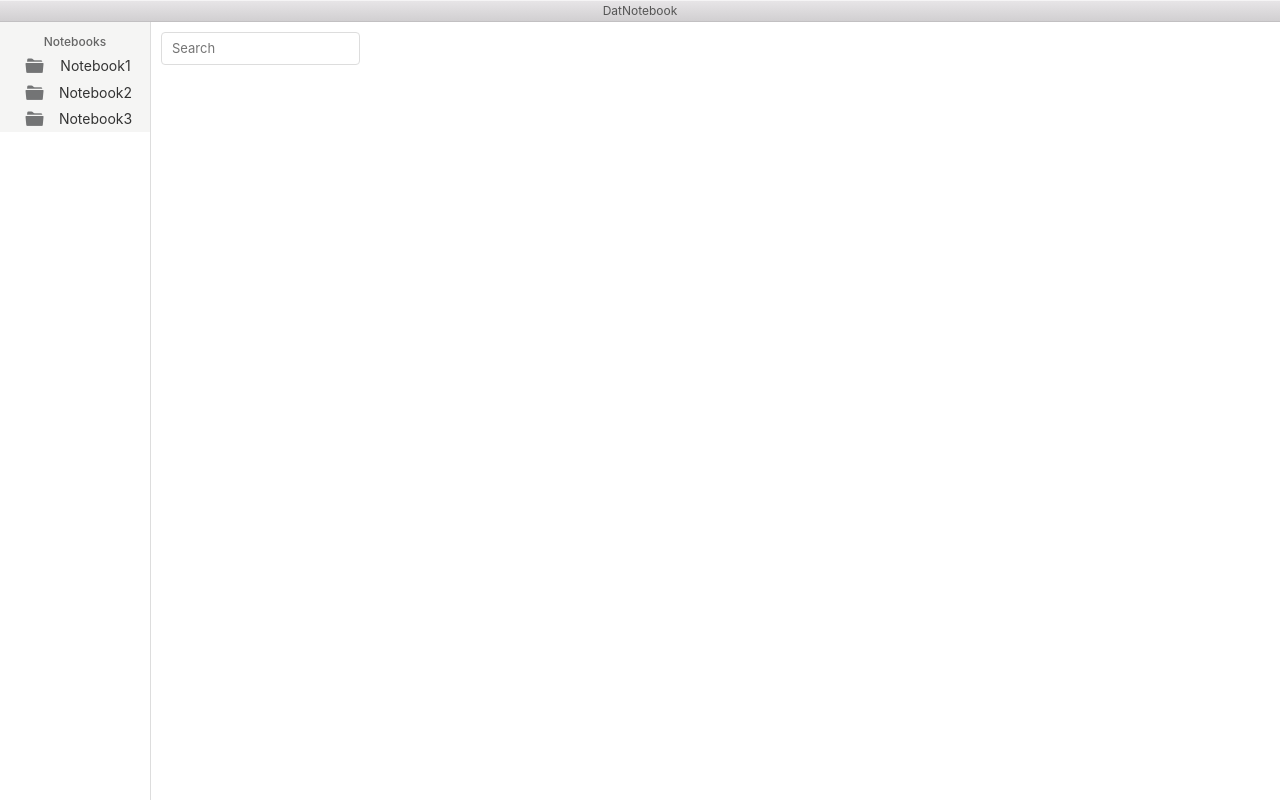
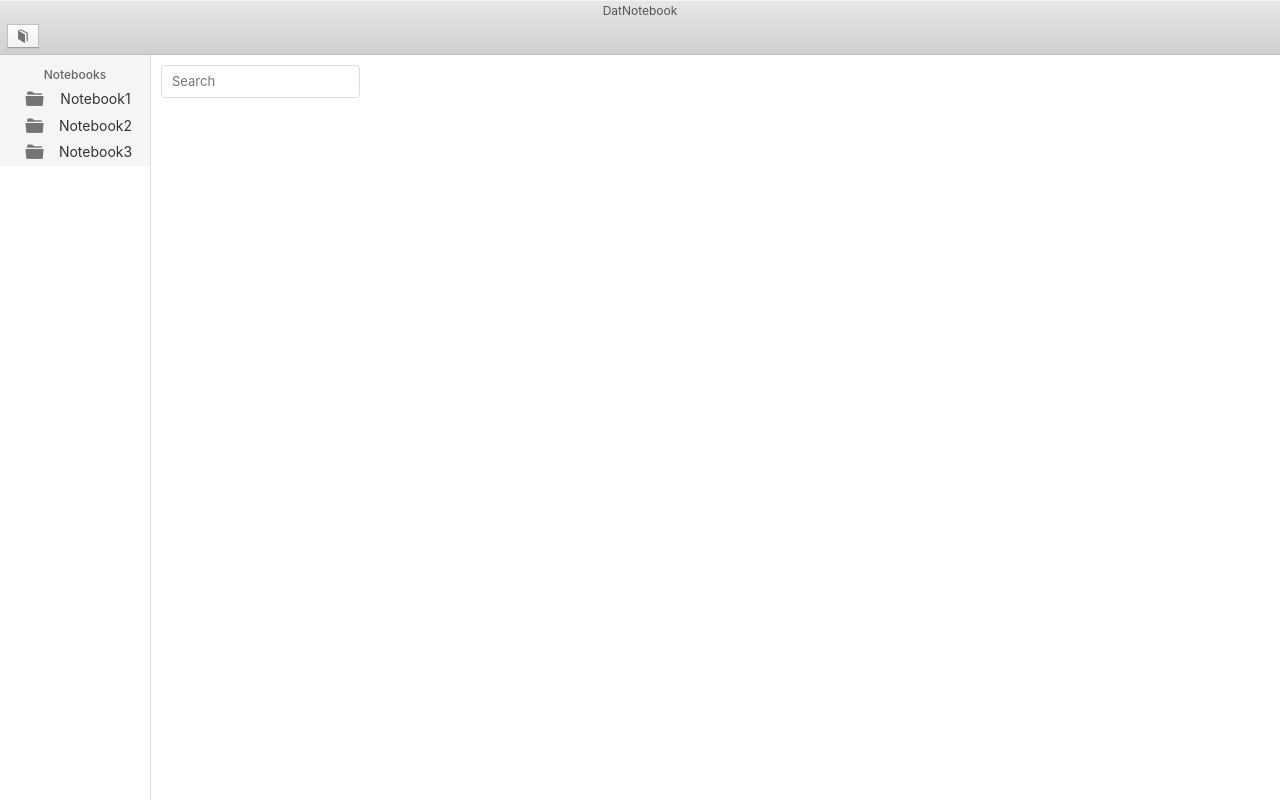
Before and after one commit to tpaixao/datnotebook, a React (Create React App) app: page / in a window 1280 px wide. Built offline with nearby package versions, Linux system fonts and the light colour scheme.

Commit message:
adding toolbar

```diff
--- a/src/components/App.js
+++ b/src/components/App.js
@@ -4,11 +4,12 @@ import './App.css';
 //import { Icon, Columns, Column, Box, Container } from 'bloomer';
 //import  MyMenu from './MyMenu.js'
 //import  NotebookList from './NotebookList.js'
-import  PhotonNotebookList from './PhotonList.js'
-import  PhotonEntryList from './PhotonEntryList.js'
+import  PhotonNotebookList from './PhotonList.js';
+import  PhotonEntryList from './PhotonEntryList.js';
+import Toolbar from './Toolbar.js';
 //import  EntryList from './EntryList.js'
 //import  SlateEditor from './Editor2.js'
-import  QuillEditor from './Editor3.js'
+import  QuillEditor from './Editor3.js';
 //import RichTextEditor from './Editor.js'
 
 import '../photonkit/css/photon.min.css';
@@ -21,6 +22,7 @@ function App() {
 			<div className="window">
 				<header className="toolbar toolbar-header">
 					<h1 className="title">DatNotebook</h1>
+					<Toolbar></Toolbar>
 				</header>
 
 				<div className="window-content">
--- /dev/null
+++ b/src/components/Toolbar.js
@@ -0,0 +1,39 @@
+import React from 'react';
+import '../photonkit/css/photon.min.css';
+
+import { connect } from 'react-redux';
+
+function mapStateToProps(state){
+	return {
+		notebooks: state.notebooks,
+		selectedNotebook: state.selectedNotebook
+	}
+};
+
+class Toolbar extends React.Component{
+
+	constructor(props){
+		super(props);
+	}
+
+	render(){
+		return(
+		<div className="toolbar-actions">
+			<div className="btn-group pull-left">
+
+				<div className="btn btn-default">
+					<span className="icon icon-book"></span>
+				</div>
+
+
+			</div>
+		</div>
+	)
+
+	};
+
+};
+
+
+
+export default connect(mapStateToProps)( Toolbar );
```
